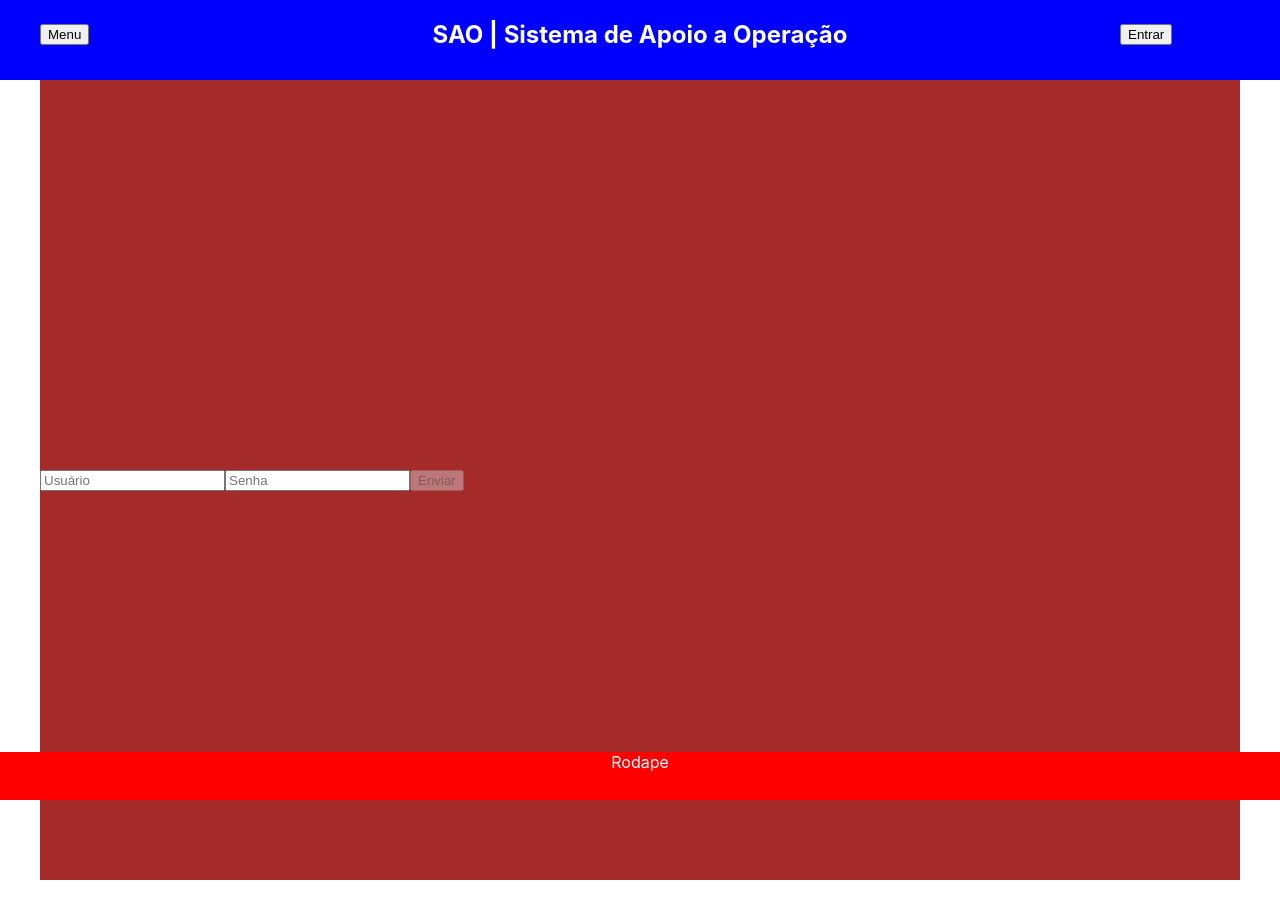
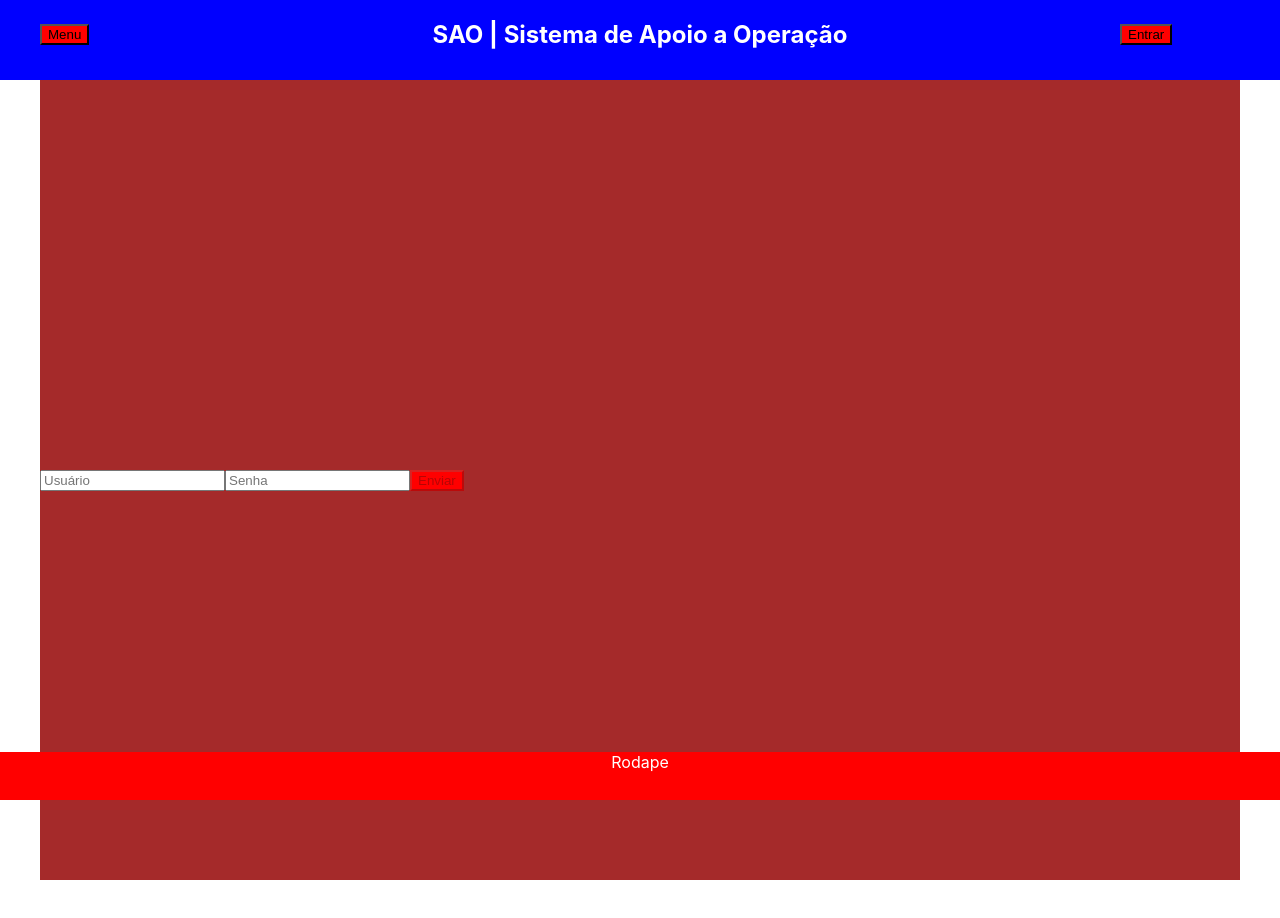
Before and after one commit to artphil/giope-app, a Next.js app: page / in a window 1280 px wide. Shown: the top 918 px of the page. Built offline with nearby package versions, Linux system fonts and the light colour scheme.

Commit message:
Extraindo componentes

```diff
--- /dev/null
+++ b/src/componentes/Botao/index.tsx
@@ -0,0 +1,15 @@
+interface ButtonProps extends React.ButtonHTMLAttributes<HTMLButtonElement> {
+}
+
+function Botao({ children, ...props }: ButtonProps) {
+	return (
+		<button
+		{...props}
+		style={{backgroundColor: 'red'}}
+		>
+			{children}
+		</button>
+	);
+}
+
+export default Botao;
--- /dev/null
+++ b/src/componentes/InputTexto/index.tsx
@@ -0,0 +1,15 @@
+interface TextProps extends React.InputHTMLAttributes<HTMLInputElement> {
+	senha?: boolean,
+}
+
+function InputTexto({ senha, ...props }: TextProps) {
+	return (
+		<input
+			{...props}
+			type={senha ? 'password' : 'text'}
+			style={{ minHeight: '10px', minWidth: '50px' }}
+		/>
+	);
+}
+
+export default InputTexto;
--- a/src/padroes/FormLogin/index.tsx
+++ b/src/padroes/FormLogin/index.tsx
@@ -1,4 +1,6 @@
 import { useState } from "react";
+import Botao from "../../componentes/Botao";
+import InputTexto from "../../componentes/InputTexto";
 
 function FormLogin() {
 	const [usuario, setUsuario] = useState('')
@@ -9,21 +11,20 @@ function FormLogin() {
 	}
 	return (
 		<form>
-			<input
+			<InputTexto
 			name="usuario"
-			type="text"
 			placeholder="Usuário"
 			onChange={(e)=>{setUsuario(e.target.value)}}
 			/>
-			<input
-			name="senha"
+			<InputTexto
+			senha
 			type="password"
 			placeholder="Senha"
 			onChange={(e)=>{setSenha(e.target.value)}}
 			/>
-			<button
+			<Botao
 			disabled={camposInvalidos()}
-			>Enviar</button>
+			>Enviar</Botao>
 		</form>
 	 );
 }
--- a/src/padroes/Navbar/index.tsx
+++ b/src/padroes/Navbar/index.tsx
@@ -1,4 +1,5 @@
 import { useState } from "react";
+import Botao from "../../componentes/Botao";
 import { useUsuarioLogado } from "../../estados/hooks/usuario";
 
 import estilos from './Navbar.module.css'
@@ -14,12 +15,12 @@ function Navbar() {
 			<nav className={estilos.navbarContent}>
 
 				<div className={estilos.navbarBotao}>
-					<button
+					<Botao
 						title="Menu"
 						onClick={toggleMenu}
 					>
 						Menu
-					</button>
+					</Botao>
 				</div>
 
 				<div className={estilos.navbarTitulo}>
@@ -30,10 +31,10 @@ function Navbar() {
 
 				<div className={estilos.navbarBotao}>
 					{!usuario &&
-						<button>Entrar</button>
+						<Botao>Entrar</Botao>
 					}
 					{usuario &&
-						<button>Sair</button>
+						<Botao>Sair</Botao>
 					}
 				</div>
 			</nav>
```
